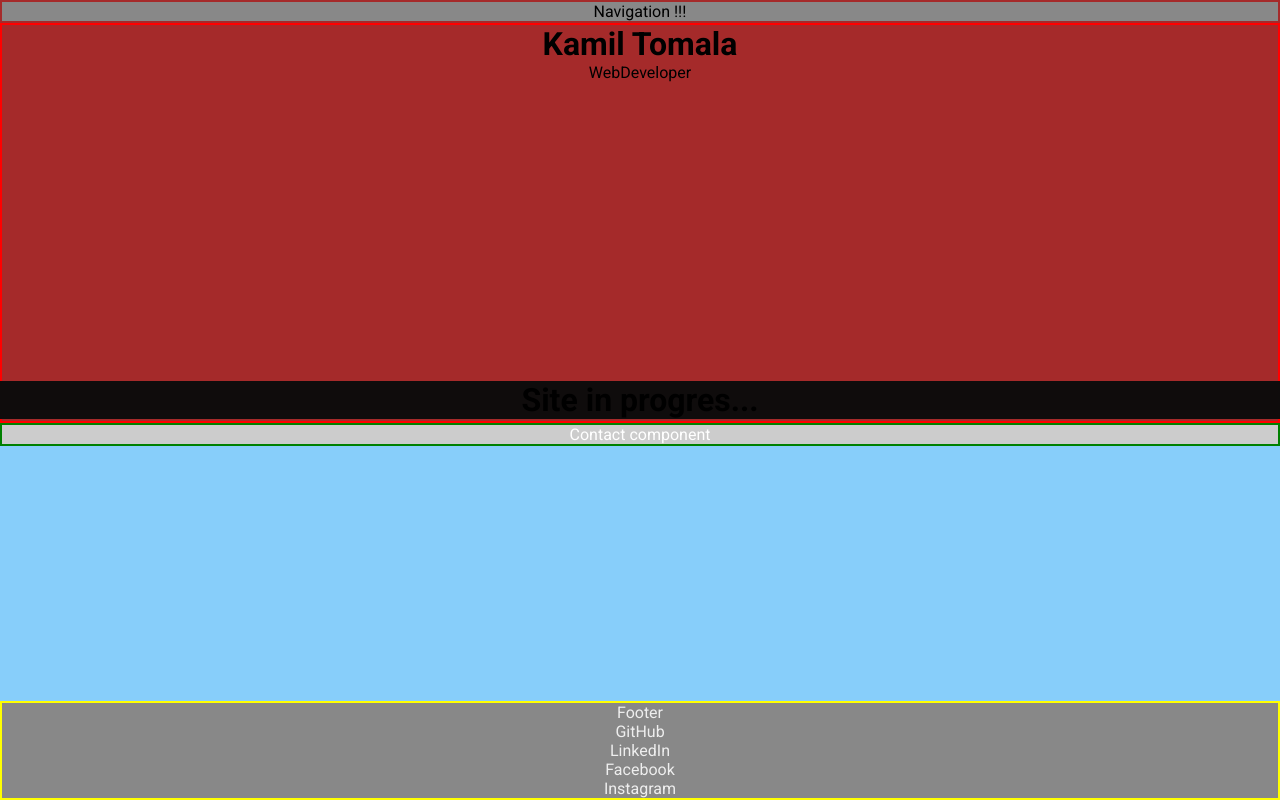
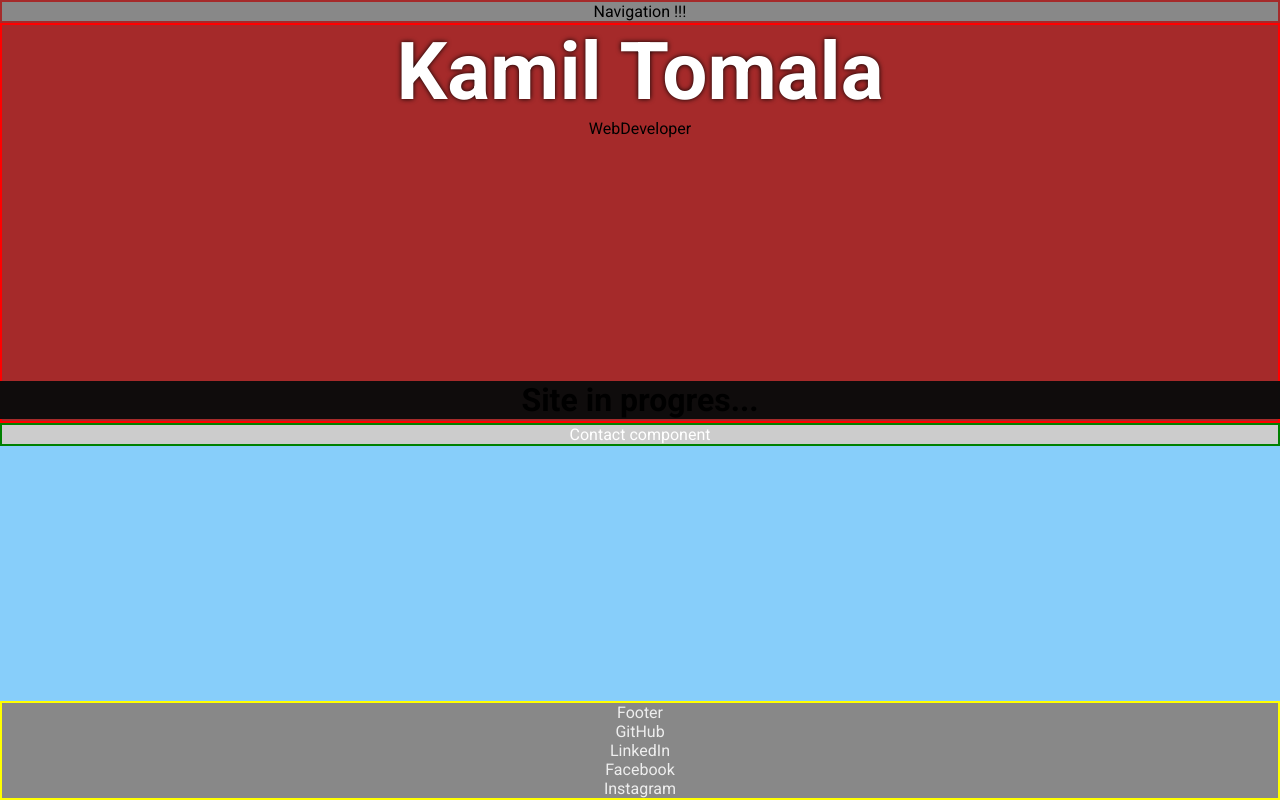
Before and after one commit to kato86/Portfolio_v2, a React (Create React App) app: page / in a window 1280 px wide. Built offline with nearby package versions, Linux system fonts and the light colour scheme.

Commit message:
Add css to my name

```diff
--- a/src/components/AboutMe/AboutMe.js
+++ b/src/components/AboutMe/AboutMe.js
@@ -4,7 +4,7 @@ import "../../scss/components/AboutMe.scss";
 
 const aboutMe = props => (
   <div className="AboutMe">
-    <h1>Kamil Tomala</h1>
+    <h1 className="Name">Kamil Tomala</h1>
     <p>WebDeveloper</p>
   </div>
 );
--- a/src/scss/components/AboutMe.scss
+++ b/src/scss/components/AboutMe.scss
@@ -3,3 +3,9 @@
   background-color: brown;
   border: 2px solid red;
 }
+
+.Name {
+  font-size: 80px;
+  color: #fff;
+  text-shadow: 0 0 5px #000;
+}
```
